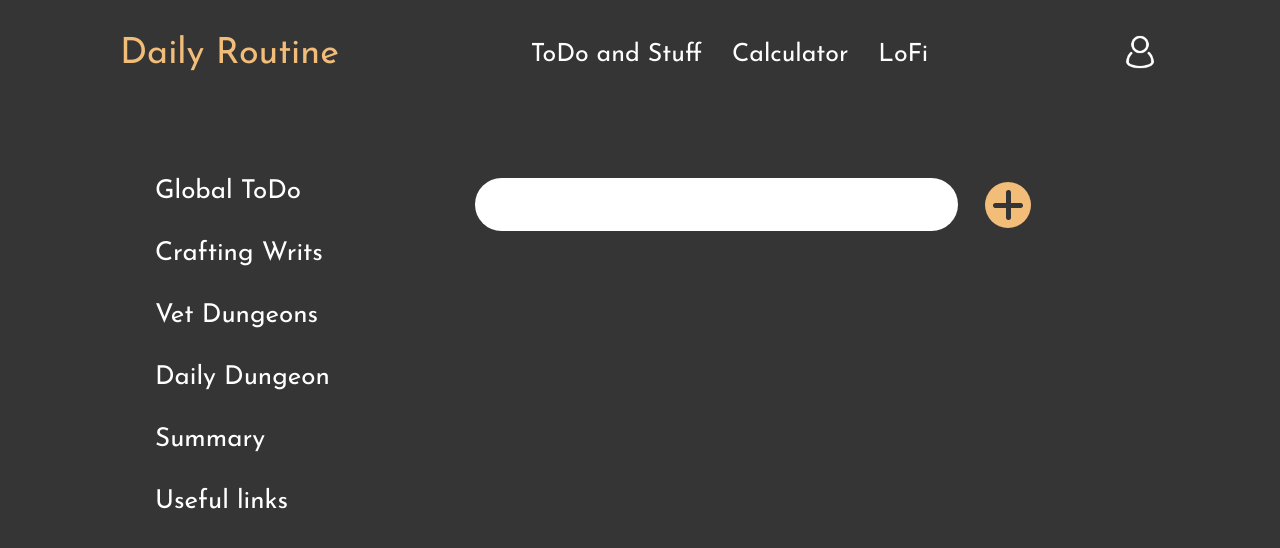
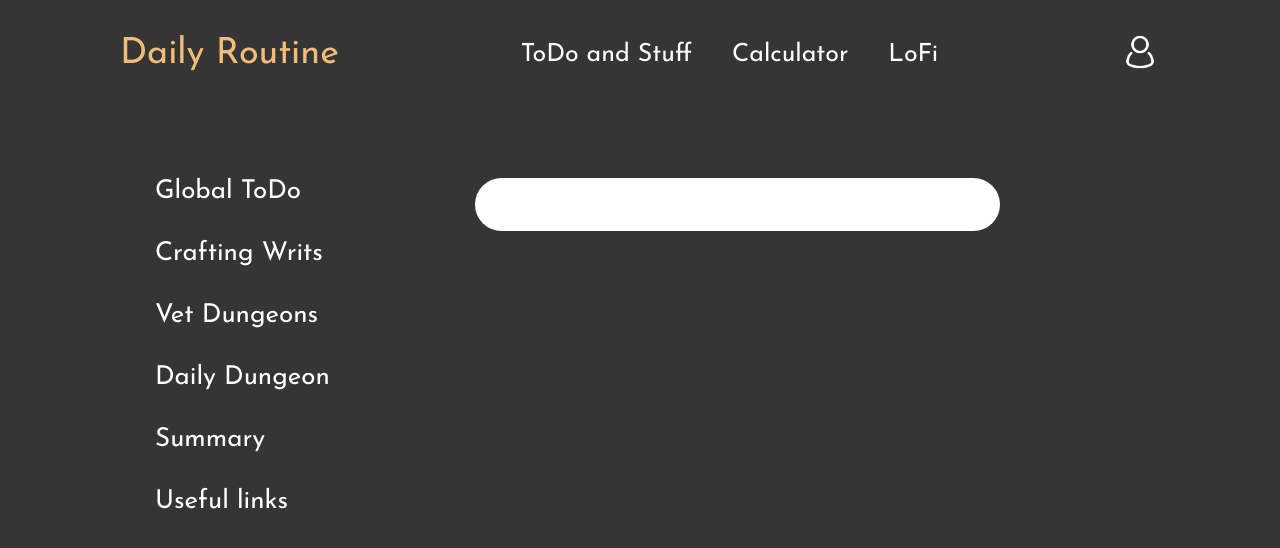
Before and after one commit to Innosan/DailyRoutine, a React (Create React App) app: page / in a window 1280 px wide. Shown: the top 548 px of the page. Built offline with nearby package versions, Linux system fonts and the light colour scheme.

Commit message:
better project organization, i guess

```diff
--- a/package.json
+++ b/package.json
@@ -8,6 +8,7 @@
     "@testing-library/user-event": "^13.5.0",
     "react": "^18.0.0",
     "react-dom": "^18.0.0",
+    "react-router-dom": "^6.3.0",
     "react-scripts": "5.0.1",
     "web-vitals": "^2.1.4"
   },
--- a/src/App.js
+++ b/src/App.js
@@ -1,36 +1,20 @@
+import { BrowserRouter, Routes, Route, Link } from 'react-router-dom';
+
 import "./style/App.css";
-import BurgerMenu from "./Components/BurgerMenu.js";
-import InputForm from "./Components/InputForm.js";
 
-import account from '../src/icons/account.png'
+import { Home } from './pages/Home.js';
+import { Calculator } from './pages/Calculator.js';
 
 function App() {
   return (
-    <div className="App">
-      <header>
-        <p className="LogoText">Daily Routine</p>
-        <nav className="HeaderNav">
-          <a href="#">ToDo and Stuff</a>
-          <a href="#">Calculator</a>
-          <a href="#">LoFi</a>
-        </nav>
-        <a href="#" className="CreateAccountBtn">
-          <img src={account} width="40px" height="40px" alt="" />
-        </a>
-        <BurgerMenu />
-      </header>
-      <main className="MainWindow">
-        <div className="MainNavMenu">
-          <a href="#">Global ToDo</a>
-          <a href="#">Crafting Writs</a>
-          <a href="#">Vet Dungeons</a>
-          <a href="#">Daily Dungeon</a>
-          <a href="#">Summary</a>
-          <a href="#">Useful links</a>
-        </div>
-        <InputForm />
-      </main>
-    </div>
+    <BrowserRouter>
+      <div className="App">
+        <Routes>
+          <Route path={'/'} element={<Home />} />
+          <Route path={'/calc'} element={<Calculator />} />
+        </Routes>
+      </div>
+    </BrowserRouter>
   );
 }
 
--- /dev/null
+++ b/src/Components/Header.js
@@ -0,0 +1,25 @@
+import { NavLink } from 'react-router-dom';
+
+import '../style/Header.css';
+import account from '../icons/account.png';
+
+import BurgerMenu from "./BurgerMenu.js";
+
+function Header() {
+    return (
+        <header>
+            <p className="LogoText">Daily Routine</p>
+            <nav className="HeaderNav">
+                <NavLink to="/">ToDo and Stuff</NavLink>
+                <NavLink to={"/calc"}>Calculator</NavLink>
+                <a href="https://open.spotify.com/playlist/0vvXsWCC9xrXsKd4FyS8kM?si=64f9563444404bb8">LoFi</a>
+            </nav>
+            <a href="#" className="CreateAccountBtn">
+                <img src={account} width="40px" height="40px" alt="" />
+            </a>
+            <BurgerMenu />
+        </header>
+    )
+}
+
+export default Header;
--- /dev/null
+++ b/src/pages/Calculator.js
@@ -0,0 +1,9 @@
+import Header from "../components/Header";
+
+export const Calculator = () => {
+    return (
+        <div className="Calculator">
+            <Header></Header>
+        </div>
+    );
+}
--- /dev/null
+++ b/src/pages/Home.js
@@ -0,0 +1,25 @@
+import '../style/Home.css';
+
+import Header from "../components/Header.js";
+import InputForm from "../components/InputForm.js";
+
+export const Home = () => {
+    return (
+        <div className="Home">
+            <Header />
+            <main className="MainWindow">
+                <div className="MainNavMenu">
+                    <a href="#">Global ToDo</a>
+                    <a href="#">Crafting Writs</a>
+                    <a href="#">Vet Dungeons</a>
+                    <a href="#">Daily Dungeon</a>
+                    <a href="#">Summary</a>
+                    <a href="#">Useful links</a>
+                </div>
+                <InputForm />
+            </main>
+        </div>
+    );
+}
+
+// export default Home;
--- a/src/style/App.css
+++ b/src/style/App.css
@@ -4,74 +4,8 @@
     margin: 0 auto;
 }
 
-.LogoText {
-    font-size: 36px;
-    color: #F2BC79;
-}
-
-.HeaderNav {
-    display: flex;
-}
-
-.HeaderNav a {
-    font-size: 25px;
-    margin-inline-start: 15px;
-    margin-inline-end: 15px;
-    transition: .5s;
-    border-radius: 24px;
-}
-
-.HeaderNav a:hover {
-    padding: 8px 12px 6px 12px;
-    margin: -8px 3px -6px 3px;
-    color: #353535;
-    background-color: #F2BC79;
-    border-radius: 24px;
-}
-
-.MainNavMenu {
-    display: flex;
-    flex-direction: column;
-    width: 250px;
-    margin-right: 70px;
-}
-
-.MainNavMenu a {
-    font-size: 26px;
-    margin-bottom: 35px;
-    transition: .5s;
-    width: fit-content;
-}
-
-.MainNavMenu a:hover {
-    font-size: 36px;
-    color: #F2BC79;
-}
-
-.CreateAccountBtn {
-    filter: invert(100%) sepia(100%) saturate(0%) hue-rotate(116deg) brightness(103%) contrast(101%);
-}
-
-.MainWindow {
-    display: flex;
-    margin: 70px 0 0 35px;
-}
-
 @media screen and (max-width: 425px) {
     .App {
         width: 100%;
     }
-
-    .LogoText {
-        margin: 20px 0 0 15px;
-    }
-
-    .MainNavMenu,
-    .HeaderNav {
-        display: none;
-    }
-
-    .CreateAccountBtn {
-        display: none;
-    }
 }
--- /dev/null
+++ b/src/style/Header.css
@@ -0,0 +1,39 @@
+.LogoText {
+    font-size: 36px;
+    color: #F2BC79;
+}
+
+.HeaderNav {
+    display: flex;
+}
+
+.HeaderNav a {
+    font-size: 25px;
+    margin-inline-start: 20px;
+    margin-inline-end: 20px;
+    transition: .5s;
+    border-radius: 24px;
+}
+
+.HeaderNav a:hover {
+    padding: 8px 12px 6px 12px;
+    margin: -8px 8px -6px 8px;
+    color: #353535;
+    background-color: #F2BC79;
+    border-radius: 24px;
+}
+
+.CreateAccountBtn {
+    filter: invert(100%) sepia(100%) saturate(0%) hue-rotate(116deg) brightness(103%) contrast(101%);
+}
+
+@media screen and (max-width: 425px) {
+    .LogoText {
+        margin: 20px 0 0 15px;
+    }
+
+    .CreateAccountBtn,
+    .HeaderNav {
+        display: none;
+    }
+}
--- /dev/null
+++ b/src/style/Home.css
@@ -0,0 +1,31 @@
+.MainNavMenu {
+    display: flex;
+    flex-direction: column;
+    width: 250px;
+    margin-right: 70px;
+}
+
+.MainNavMenu a {
+    font-size: 26px;
+    margin-bottom: 35px;
+    transition: .5s;
+    width: fit-content;
+}
+
+.MainNavMenu a:hover {
+    font-size: 36px;
+    color: #F2BC79;
+}
+
+.MainWindow {
+    display: flex;
+    margin: 70px 0 0 35px;
+}
+
+@media screen and (max-width: 425px) {
+
+    .MainNavMenu,
+    .HeaderNav {
+        display: none;
+    }
+}
--- a/src/style/InputField.css
+++ b/src/style/InputField.css
@@ -7,17 +7,22 @@
 .TaskField {
     font-family: Josefin;
     font-size: 24px;
-    width: 483px;
+    width: 525px;
     height: 53px;
     background-color: white;
     border-radius: 38px;
     border: none;
-    margin-right: 27px;
     padding-left: 20px;
     box-sizing: border-box;
+    transition: .5s;
+}
+
+.TaskField:focus {
+    border-color: #F2BC79;
 }
 
 .AddTaskBtn {
+    display: none;
     width: 46px;
     height: 46px;
     border-radius: 50%;
@@ -33,3 +38,14 @@
 .AddTaskBtn img {
     padding-top: 3px;
 }
+
+@media screen and (max-width: 425px) {
+    .AddTaskBtn {
+        display: block;
+    }
+
+    .TaskField {
+        width: 350px;
+        margin-right: 27px;
+    }
+}
```
Also changed, not shown: 1 other file (tests, documents, lock files or other folders).
